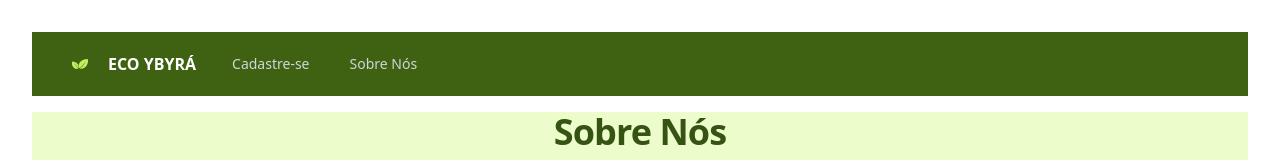
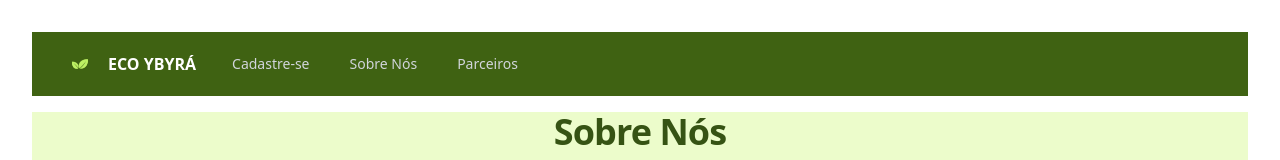
Before and after one commit to Projeto-EcoYbyra/Frontend, a React app: page /SobreNos in a window 1280 px wide. Shown: the top 160 px of the page. Built offline with nearby package versions, Linux system fonts and the light colour scheme; the HTML template or start-up script is replaced by a standard one.

Commit message:
update rotas

```diff
--- a/src/components/navBar/NavBar.tsx
+++ b/src/components/navBar/NavBar.tsx
@@ -241,6 +241,7 @@ function Navbar() {
     const navigation = [
       { name: 'Cadastre-se', href: '#', link: 'cadastro', current: false },
       { name: 'Sobre Nós', href: '#', link: 'SobreNos', current: false },
+      { name: 'Parceiros', href: '#', link: 'Parceiros', current: false},
     ]
     navbarComponent = (
     <Disclosure as="nav" className="bg-lime-800">
--- a/src/pages/sobreNos/SobreNos.tsx
+++ b/src/pages/sobreNos/SobreNos.tsx
@@ -1,11 +1,8 @@
-import React from 'react';
 import './SobreNos.css';
-
 
 function SobreNos() {
     return (
         <><div>
-
 
         </div>
             <section className="bg-lime-100 dark:bg-gray-900">
@@ -67,7 +64,7 @@ function SobreNos() {
             <section className="bg-lime-100 dark:bg-gray-900">
                 {/* Div que fala sobre a equipe */}
 
-                <div className="py-8 px-4 mx-auto max-w-screen-xl lg:py-16 lg:px-6 ">
+                <div className="py-8 px-4 mx-auto max-w-screen-xl lg:py-8 lg:px-6 ">
                     <div className="mx-auto max-w-screen-sm text-center mb-8 lg:mb-16">
 
                         <h2 className="mb-4 text-4xl tracking-tight font-extrabold text-lime-900 dark:text-white">Nosso Time</h2>
```
